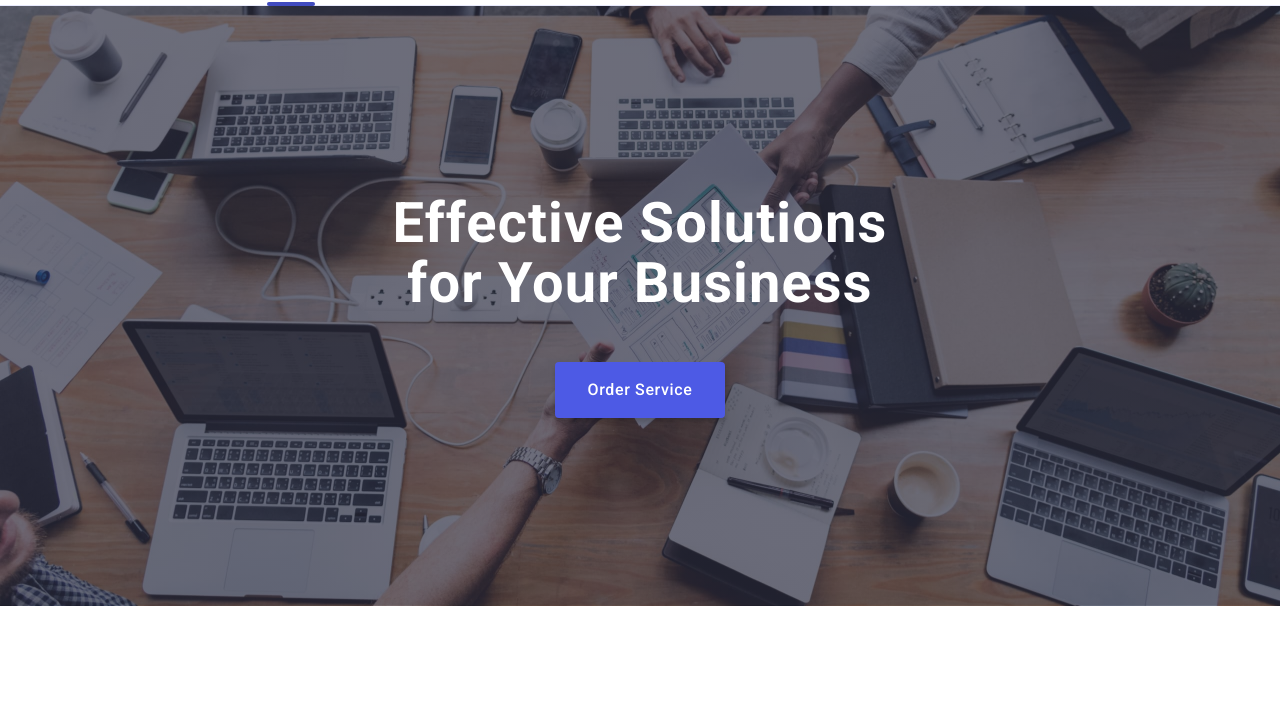
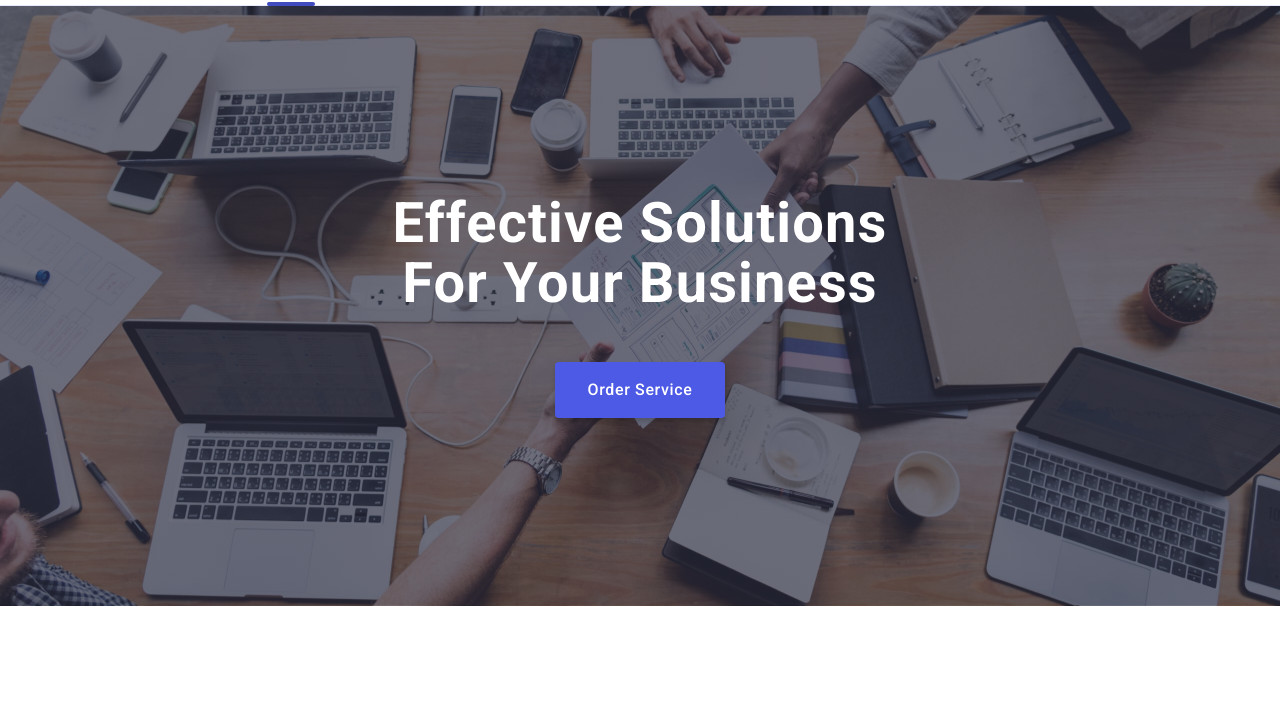
Before and after one commit to cod3provider/woolf-markup-hw-06, a plain HTML site: page index.html in a window 1280 px wide. Shown: the part 67-789 px from the top of the page. Drawn offline with nearby package versions, Linux system fonts and the light colour scheme.

Commit message:
add adaptive styles to hero

```diff
--- a/css/components/hero.css
+++ b/css/components/hero.css
@@ -7,20 +7,47 @@
 }
 
 .hero {
+    @media (width < 768px) {
+        padding-top: 112px;
+        padding-bottom: 112px;
+        background-image: linear-gradient(rgba(46, 47, 66, 0.7), rgba(46, 47, 66, 0.7)), url(../../images/hero/hero-mobile.jpg);
+        background-repeat: no-repeat;
+        background-position: center;
+        background-size: cover;
+    }
+
+    @media (768px <= width) {
+        background-image: linear-gradient(rgba(46, 47, 66, 0.7), rgba(46, 47, 66, 0.7)), url(../../images/hero/hero-tablet.jpg);
+        background-repeat: no-repeat;
+        background-position: center;
+        background-size: cover;
+    }
+
     padding-top: 188px;
     padding-bottom: 188px;
     margin: 0 auto;
     max-width: 1440px;
     text-align: center;
-    background-image: linear-gradient(rgba(46, 47, 66, 0.7), rgba(46, 47, 66, 0.7)), url(../../images/hero/hero.jpg);
+    background-image: linear-gradient(rgba(46, 47, 66, 0.7), rgba(46, 47, 66, 0.7)), url(../../images/hero/hero-desktop.jpg);
     background-repeat: no-repeat;
     background-position: center;
     background-size: cover;
 }
 
 .hero-title {
-    max-width: 496px;
     margin: 0 auto;
+    max-width: 320px;
+    font-size: 36px;
+    font-weight: 700;
+    line-height: 1.11;
+    letter-spacing: 0.02em;
+    text-transform: capitalize;
+
+    @media (768px <= width) {
+        max-width: 496px;
+        font-size: 56px;
+        line-height: 1.07;
+    }
 }
 
 .hero-btn {
--- a/css/styles.css
+++ b/css/styles.css
@@ -311,7 +311,7 @@
 /*    margin: 0 auto;*/
 /*    max-width: 1440px;*/
 /*    text-align: center;*/
-/*    background-image: linear-gradient(rgba(46, 47, 66, 0.7), rgba(46, 47, 66, 0.7)), url(../images/hero/hero.jpg);*/
+/*    background-image: linear-gradient(rgba(46, 47, 66, 0.7), rgba(46, 47, 66, 0.7)), url(../images/hero/hero-desktop.jpg);*/
 /*    background-repeat: no-repeat;*/
 /*    background-position: center;*/
 /*    background-size: cover;*/
```
Also changed, not shown: images/hero/hero-desktop.jpg (renamed from images/hero/hero.jpg), images/hero/hero-mobile.jpg (added), images/hero/hero-tablet.jpg (added).
